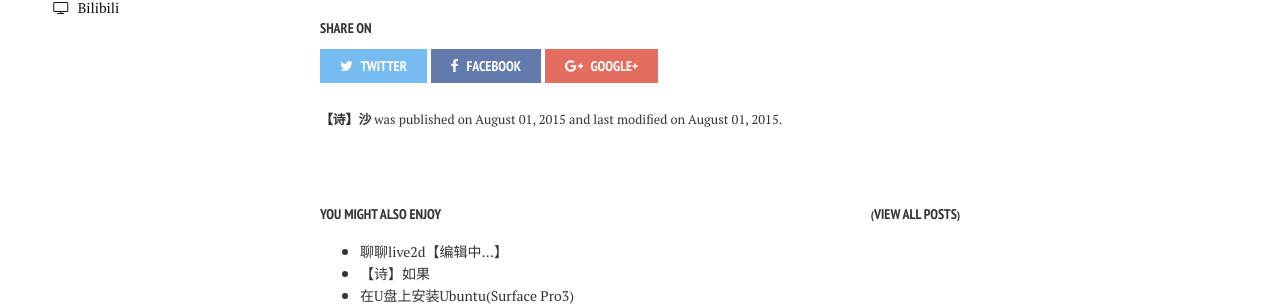
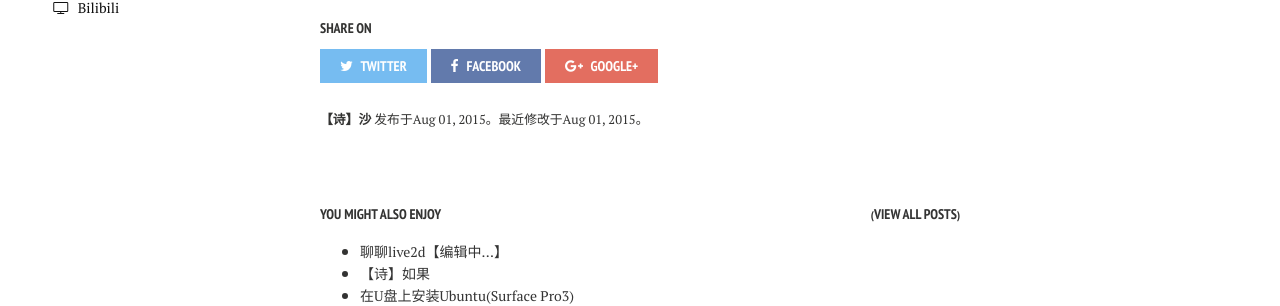
Before and after one commit to bingliang-zh/blog, a Jekyll site: the page built from _posts/2015-08-01-poem-sand.md, in a window 1280 px wide. Shown: the part 817-1123 px from the top of the page. Built offline with Jekyll 4.4.1, drawn with Linux system fonts in a browser that asks for light colours; nearby versions of some CDN libraries; library files that are not in the unit come from our copies; comment, search, counter and statistics services are not loaded.

Commit message:
修改post页面页脚部分的时间修辞

```diff
--- a/_layouts/post.html
+++ b/_layouts/post.html
@@ -45,7 +45,7 @@
       <hr />
       <footer role="contentinfo">
         {% if page.share != false %}{% include _social-share.html %}{% endif %}
-        <p class="byline"><strong>{{ page.title }}</strong> was published on <time datetime="{{ page.date | date_to_xmlschema }}">{{ page.date | date: "%B %d, %Y" }}</time>{% if page.modified %} and last modified on <time datetime="{{ page.modified | date: "%Y-%m-%d" }}">{{ page.modified | date: "%B %d, %Y" }}</time>{% endif %}.</p>
+        <p class="byline"><strong>{{ page.title }}</strong> 发布于<time datetime="{{ page.date | date_to_xmlschema }}">{{ page.date | date: "%b %d, %Y" }}</time>{% if page.modified %}。最近修改于<time datetime="{{ page.modified | date: "%Y-%m-%d" }}">{{ page.modified | date: "%b %d, %Y" }}</time>{% endif %}。</p>
       </footer>
     </div><!-- /.article-wrap -->
   {% if site.owner.disqus-shortname and page.comments == true %}
```
